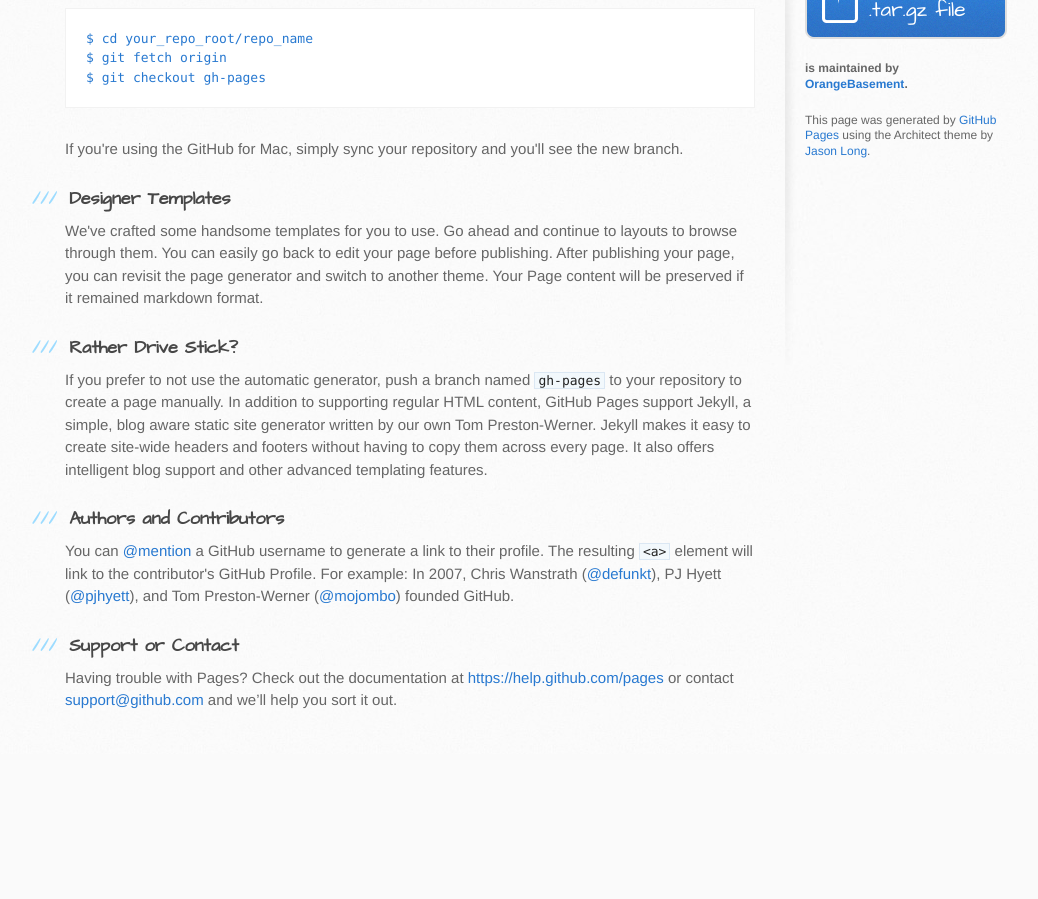
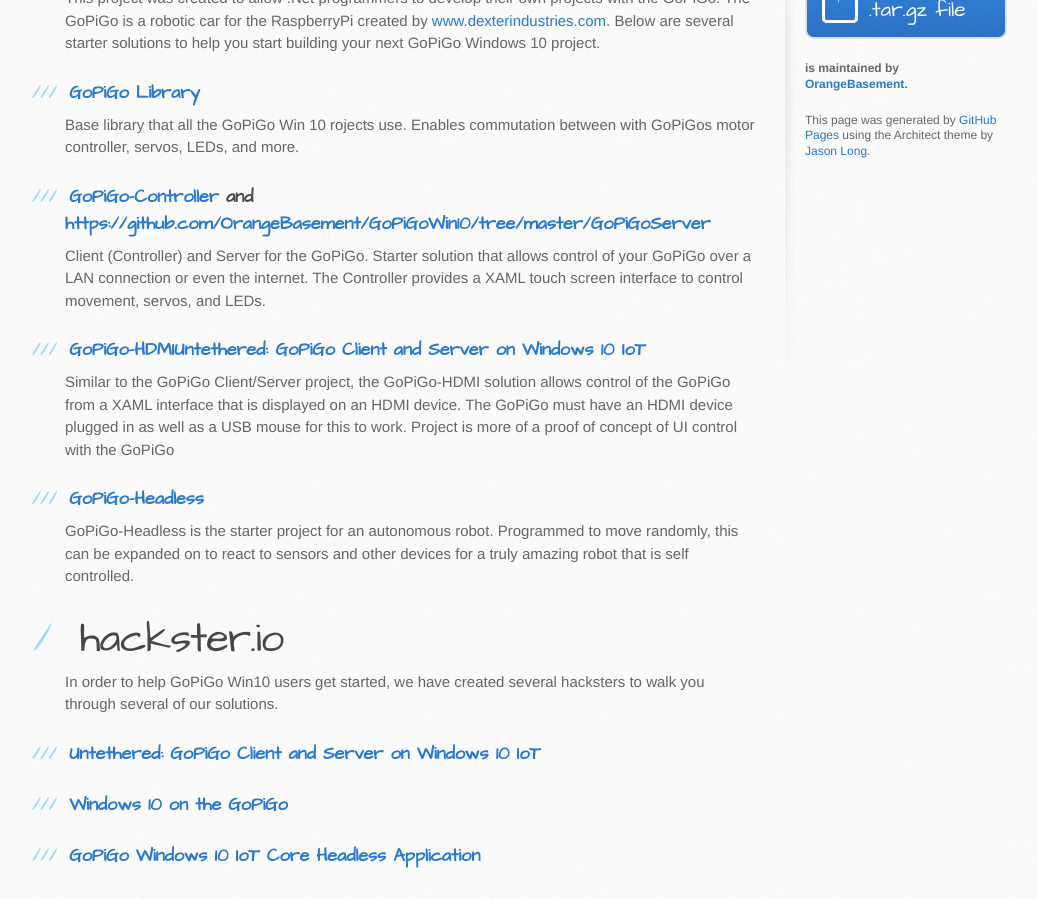
Before and after one commit to OrangeBasement/GoPiGoWin10, a plain HTML site: page index.html in a window 1280 px wide. Shown: the part 337-1236 px from the top of the page, without its empty margins (105-1143 px from the left). Before the commit the page ends 1091 px from the top, so only its background shows below. Drawn offline with Linux system fonts and the light colour scheme.

```diff
--- a/index.html
+++ b/index.html
@@ -28,37 +28,53 @@
     <div id="content-wrapper">
       <div class="inner clearfix">
         <section id="main-content">
-          <h3>
-<a id="welcome-to-github-pages" class="anchor" href="#welcome-to-github-pages" aria-hidden="true"><span class="octicon octicon-link"></span></a>Welcome to GitHub Pages.</h3>
+          <h1>
+<a id="welcome-to-gopigo-for-windows-10-iot" class="anchor" href="#welcome-to-gopigo-for-windows-10-iot" aria-hidden="true"><span class="octicon octicon-link"></span></a>Welcome to GoPiGo for Windows 10 IoT</h1>
 
-<p>This automatic page generator is the easiest way to create beautiful pages for all of your projects. Author your page content here using GitHub Flavored Markdown, select a template crafted by a designer, and publish. After your page is generated, you can check out the new branch:</p>
-
-<pre><code>$ cd your_repo_root/repo_name
-$ git fetch origin
-$ git checkout gh-pages
-</code></pre>
-
-<p>If you're using the GitHub for Mac, simply sync your repository and you'll see the new branch.</p>
+<p>This project was created to allow .Net programmers to develop their own projects with the GoPiGo. The GoPiGo is a robotic car for the RaspberryPi created by <a href="www.dexterindustries.com">www.dexterindustries.com</a>. Below are several starter solutions to help you start building your next GoPiGo Windows 10 project.</p>
 
 <h3>
-<a id="designer-templates" class="anchor" href="#designer-templates" aria-hidden="true"><span class="octicon octicon-link"></span></a>Designer Templates</h3>
+<a id="gopigo-library-" class="anchor" href="#gopigo-library-" aria-hidden="true"><span class="octicon octicon-link"></span></a><a href="https://github.com/OrangeBasement/GoPiGoWin10/tree/master/GoPiGo">GoPiGo Library </a>
+</h3>
 
-<p>We've crafted some handsome templates for you to use. Go ahead and continue to layouts to browse through them. You can easily go back to edit your page before publishing. After publishing your page, you can revisit the page generator and switch to another theme. Your Page content will be preserved if it remained markdown format.</p>
+<p>Base library that all the GoPiGo Win 10 rojects use. Enables commutation between with GoPiGos motor controller, servos, LEDs, and more. </p>
 
 <h3>
-<a id="rather-drive-stick" class="anchor" href="#rather-drive-stick" aria-hidden="true"><span class="octicon octicon-link"></span></a>Rather Drive Stick?</h3>
+<a id="gopigo-controller-and-httpsgithubcomorangebasementgopigowin10treemastergopigoserver" class="anchor" href="#gopigo-controller-and-httpsgithubcomorangebasementgopigowin10treemastergopigoserver" aria-hidden="true"><span class="octicon octicon-link"></span></a>
+<a href="https://github.com/OrangeBasement/GoPiGoWin10/tree/master/GoPiGoController">GoPiGo-Controller</a> and <a href="GoPiGo-Server">https://github.com/OrangeBasement/GoPiGoWin10/tree/master/GoPiGoServer</a>
+</h3>
 
-<p>If you prefer to not use the automatic generator, push a branch named <code>gh-pages</code> to your repository to create a page manually. In addition to supporting regular HTML content, GitHub Pages support Jekyll, a simple, blog aware static site generator written by our own Tom Preston-Werner. Jekyll makes it easy to create site-wide headers and footers without having to copy them across every page. It also offers intelligent blog support and other advanced templating features.</p>
+<p>Client (Controller) and Server for the GoPiGo. Starter solution that allows control of your GoPiGo over a LAN connection or even the internet. The Controller provides a XAML touch screen interface to control movement, servos, and LEDs.</p>
 
 <h3>
-<a id="authors-and-contributors" class="anchor" href="#authors-and-contributors" aria-hidden="true"><span class="octicon octicon-link"></span></a>Authors and Contributors</h3>
+<a id="gopigo-hdmiuntethered-gopigo-client-and-server-on-windows-10-iot" class="anchor" href="#gopigo-hdmiuntethered-gopigo-client-and-server-on-windows-10-iot" aria-hidden="true"><span class="octicon octicon-link"></span></a>
+<a href="https://github.com/OrangeBasement/GoPiGoWin10/tree/master/GoPiGoHdmi">GoPiGo-HDMI</a><a href="https://www.hackster.io/goteamgo3/untethered-gopigo-client-and-server-on-windows-10-iot">Untethered: GoPiGo Client and Server on Windows 10 IoT</a>
+</h3>
 
-<p>You can <a href="https://github.com/blog/821" class="user-mention">@mention</a> a GitHub username to generate a link to their profile. The resulting <code>&lt;a&gt;</code> element will link to the contributor's GitHub Profile. For example: In 2007, Chris Wanstrath (<a href="https://github.com/defunkt" class="user-mention">@defunkt</a>), PJ Hyett (<a href="https://github.com/pjhyett" class="user-mention">@pjhyett</a>), and Tom Preston-Werner (<a href="https://github.com/mojombo" class="user-mention">@mojombo</a>) founded GitHub.</p>
+<p>Similar to the GoPiGo Client/Server project, the GoPiGo-HDMI solution allows control of the GoPiGo from a XAML interface that is displayed on an HDMI device. The GoPiGo must have an HDMI device plugged in as well as a USB mouse for this to work. Project is more of a proof of concept of UI control with the GoPiGo </p>
 
 <h3>
-<a id="support-or-contact" class="anchor" href="#support-or-contact" aria-hidden="true"><span class="octicon octicon-link"></span></a>Support or Contact</h3>
+<a id="gopigo-headless" class="anchor" href="#gopigo-headless" aria-hidden="true"><span class="octicon octicon-link"></span></a><a href="https://github.com/OrangeBasement/GoPiGoWin10/tree/master/GoPiGoHeadless">GoPiGo-Headless</a>
+</h3>
 
-<p>Having trouble with Pages? Check out the documentation at <a href="https://help.github.com/pages">https://help.github.com/pages</a> or contact <a href="mailto:support@github.com">support@github.com</a> and we’ll help you sort it out.</p>
+<p>GoPiGo-Headless is the starter project for an autonomous robot. Programmed to move randomly, this can be expanded on to react to sensors and other devices for a truly amazing robot that is self controlled. </p>
+
+<h1>
+<a id="hacksterio" class="anchor" href="#hacksterio" aria-hidden="true"><span class="octicon octicon-link"></span></a>hackster.io</h1>
+
+<p>In order to help GoPiGo Win10 users get started, we have created several hacksters to walk you through several of our solutions. </p>
+
+<h3>
+<a id="untethered-gopigo-client-and-server-on-windows-10-iot" class="anchor" href="#untethered-gopigo-client-and-server-on-windows-10-iot" aria-hidden="true"><span class="octicon octicon-link"></span></a><a href="https://www.hackster.io/goteamgo3/untethered-gopigo-client-and-server-on-windows-10-iot">Untethered: GoPiGo Client and Server on Windows 10 IoT</a>
+</h3>
+
+<h3>
+<a id="windows-10-on-the-gopigo" class="anchor" href="#windows-10-on-the-gopigo" aria-hidden="true"><span class="octicon octicon-link"></span></a><a href="https://www.hackster.io/goteamgo2/windows-10-on-the-gopigo">Windows 10 on the GoPiGo</a>
+</h3>
+
+<h3>
+<a id="gopigo-windows-10-iot-core-headless-application" class="anchor" href="#gopigo-windows-10-iot-core-headless-application" aria-hidden="true"><span class="octicon octicon-link"></span></a><a href="https://www.hackster.io/goteamgo/gopigo-windows-10-iot-core">GoPiGo Windows 10 IoT Core Headless Application</a>
+</h3>
         </section>
 
         <aside id="sidebar">
```
Also changed, not shown: params.json (+1 -1 lines).
